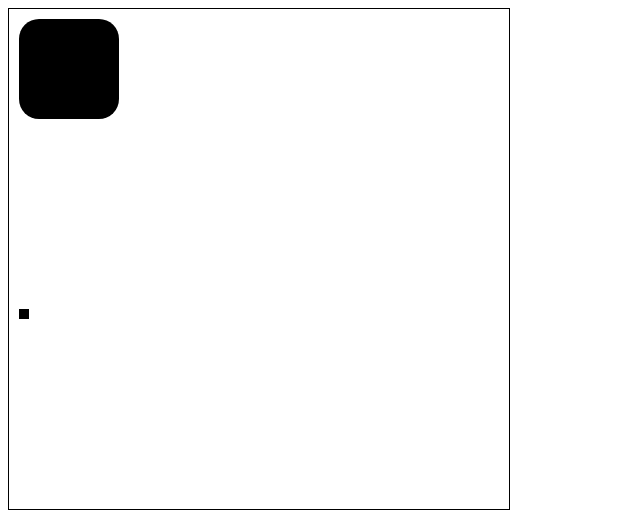
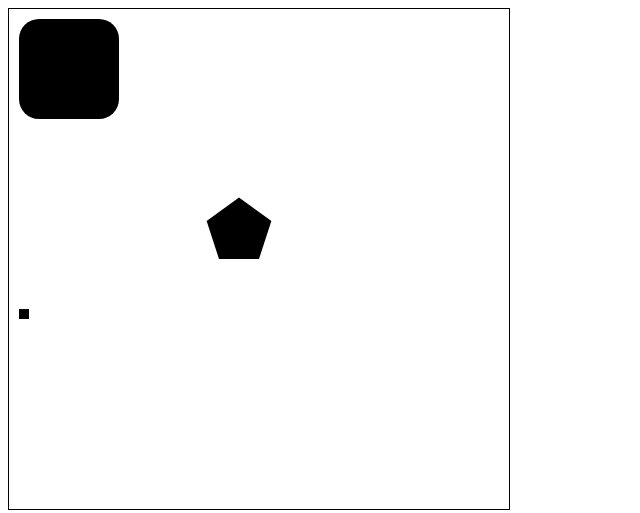
Before and after one commit to dgritsko/canvas_ex, a plain HTML site: page index.html in a window 1280 px wide. Shown: the whole page, without its empty margins (0-640 px from the left). Drawn offline with Linux system fonts and the light colour scheme.

Commit message:
add fillpoly method

```diff
--- a/js/canvas_ex.js
+++ b/js/canvas_ex.js
@@ -11,3 +11,17 @@ CanvasRenderingContext2D.prototype['fillRoundedRect'] = function(x, y, w, h, c)
    this.closePath();
    this.fill();
 }
+
+CanvasRenderingContext2D.prototype['fillPoly'] = function(x, y, v, l) {
+   var angle = ((v - 2) * 180) / v;
+   this.beginPath();
+   var p = { x : x, y : y };
+   this.moveTo(p.x, p.y);
+   for (var i = 0; i < v; i++) {
+      p.x = p.x - (Math.cos(i * (180 - angle) * (Math.PI / 180)) * l);
+      p.y = p.y - (Math.sin(i * (180 - angle) * (Math.PI / 180)) * l);
+	  this.lineTo(p.x, p.y);
+   }
+   this.closePath();
+   this.fill();
+}
```
Also changed, not shown: index.html (+3 -0 lines).
